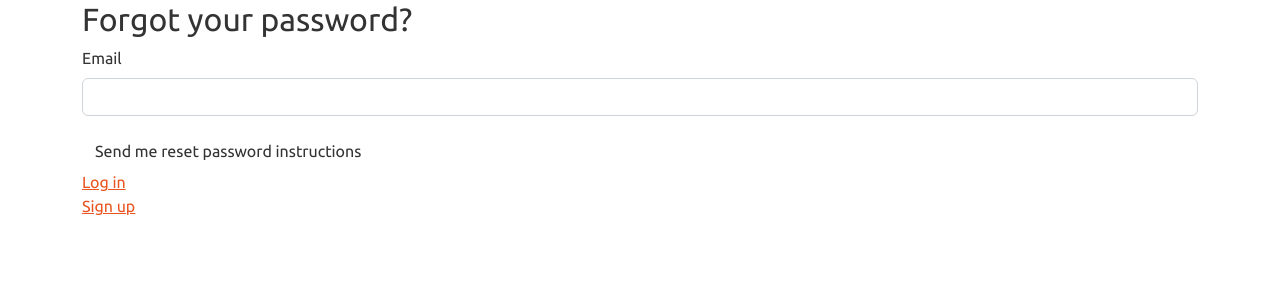
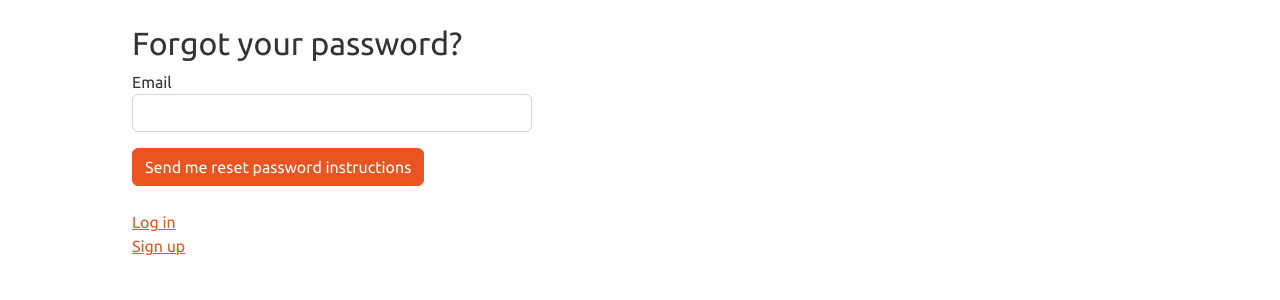
Before and after one commit to Jorge-Pioquinto/project-pomodoro, a Rails app: page /users/password/new in a window 1280 px wide. Shown: the part 56-356 px from the top of the page. Run offline with Rails 7, Linux system fonts and the light colour scheme; style sheets or scripts are compiled from the project's sources; some libraries are stand-ins or nearby versions.

Commit message:
Update form container width and styling #login

```diff
--- a/app/assets/stylesheets/timer.css
+++ b/app/assets/stylesheets/timer.css
@@ -7,7 +7,7 @@
 }
 
 .form-container {
-  max-width: 300px;
+  max-width: 400px;
   margin: auto;
   margin-left: 50px;
 }
--- a/app/views/devise/passwords/new.html.erb
+++ b/app/views/devise/passwords/new.html.erb
@@ -1,18 +1,23 @@
+<br>
+       <div class="form-container">
       <h2>Forgot your password?</h2>
 
-<%= simple_form_for(resource, as: resource_name, url: password_path(resource_name), html: { method: :post }) do |f| %>
+      <%= simple_form_for(resource, as: resource_name, url: password_path(resource_name), html: { method: :post, class: 'form-horizontal' }) do |f| %>
         <%= f.error_notification %>
 
-  <div class="form-inputs">
+        <div class="form-group">
           <%= f.input :email,
                       required: true,
                       autofocus: true,
-                input_html: { autocomplete: "email" } %>
+                      input_html: { autocomplete: "email", class: 'form-control' },
+                      wrapper: false,
+                      label_html: { class: 'control-label' } %>
         </div>
 
-  <div class="form-actions">
-    <%= f.button :submit, "Send me reset password instructions" %>
+        <div class="form-group">
+          <%= f.button :submit, "Send me reset password instructions", class: "btn btn-primary" %>
         </div>
       <% end %>
-
+<br>
       <%= render "devise/shared/links" %>
+    </div>
--- a/app/views/devise/sessions/new.html.erb
+++ b/app/views/devise/sessions/new.html.erb
@@ -1,9 +1,9 @@
+<br>
+  <div class="form-container">
 <h2>Log In</h2>
 
 <%= simple_form_for(resource, as: resource_name, url: session_path(resource_name)) do |f| %>
-  <div class="form-container">
     <%= f.input :email, required: false, autofocus: true, input_html: { autocomplete: "email", class: 'form-control', placeholder: 'Enter email' }, label_html: { class: 'form-label mt-4' }, label: 'Email address' %>
-    <small id="emailHelp" class="form-text text-muted">We'll never share your email with anyone else.</small>
 
     <%= f.input :password, required: false, input_html: { autocomplete: "current-password", class: 'form-control', placeholder: 'Password' }, label_html: { class: 'form-label mt-4' }, label: 'Password' %>
 
```
Also changed, not shown: app/views/devise/registrations/new.html.erb (+8 -4 lines). Lines whose indentation alone changed are shown as unchanged.
